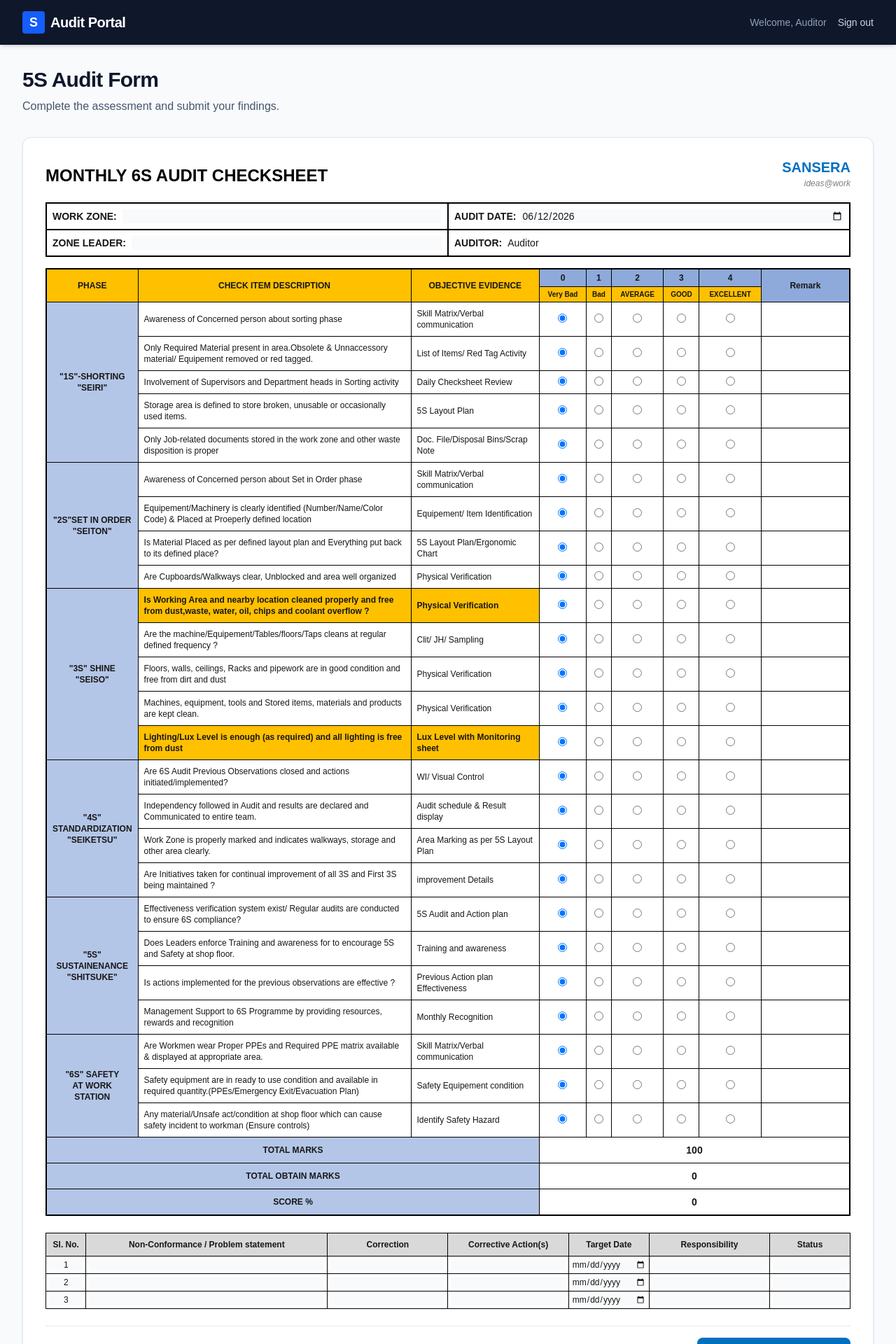
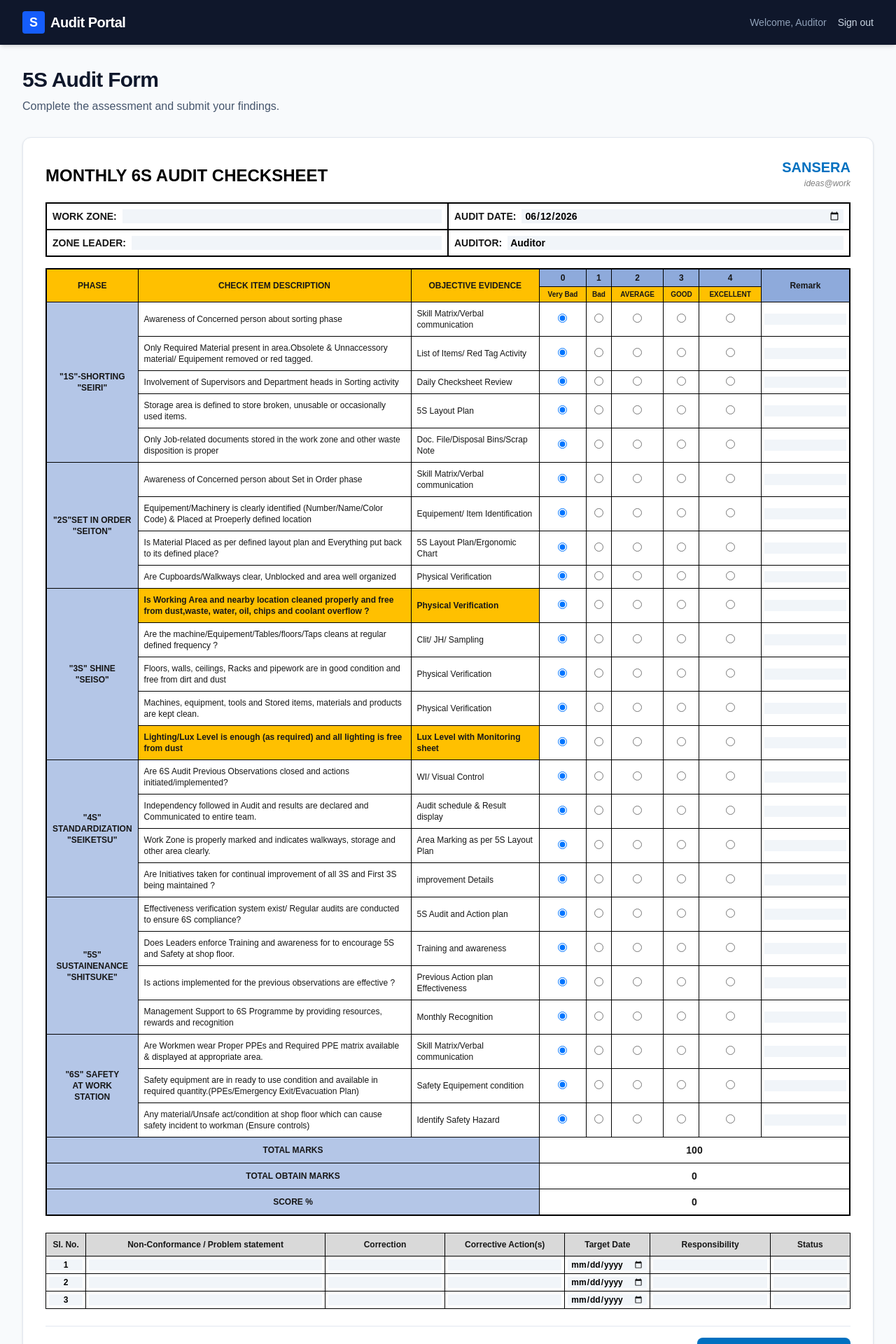
Before and after one commit to yashgpt9/conver_report, a Next.js app: page /audit in a window 1280 px wide. Shown: the top 1920 px of the page at 70% size. Built offline with nearby package versions, Linux system fonts and the light colour scheme; no server answers.

Commit message:
fix: input text darkness and logout redirect

```diff
--- a/src/app/api/auth/logout/route.ts
+++ b/src/app/api/auth/logout/route.ts
@@ -7,8 +7,8 @@ export async function POST() {
   return NextResponse.json({ success: true });
 }
 
-export async function GET() {
+export async function GET(request: Request) {
   const cookieStore = await cookies();
   cookieStore.delete('session');
-  return NextResponse.redirect(new URL('/login', process.env.NEXTAUTH_URL || 'http://localhost:3000'));
+  return NextResponse.redirect(new URL('/login', request.url));
 }
--- a/src/app/audit/AuditFormClient.tsx
+++ b/src/app/audit/AuditFormClient.tsx
@@ -136,19 +136,19 @@ export default function AuditFormClient({ auditorName }: { auditorName: string }
       <div className="grid grid-cols-1 sm:grid-cols-2 text-sm border border-black mb-4">
         <div className="border border-black p-2 font-bold flex gap-2">
           <span className="whitespace-nowrap">WORK ZONE:</span>
-          <input required type="text" value={workZone} onChange={e => setWorkZone(e.target.value)} className="font-normal w-full outline-none bg-slate-50 focus:bg-white" />
+          <input required type="text" value={workZone} onChange={e => setWorkZone(e.target.value)} className="text-black font-bold w-full outline-none bg-slate-100 focus:bg-white px-1" />
         </div>
         <div className="border border-black p-2 font-bold flex gap-2">
           <span className="whitespace-nowrap">AUDIT DATE:</span>
-          <input required type="date" value={auditDate} onChange={e => setAuditDate(e.target.value)} className="font-normal w-full outline-none bg-slate-50 focus:bg-white" />
+          <input required type="date" value={auditDate} onChange={e => setAuditDate(e.target.value)} className="text-black font-bold w-full outline-none bg-slate-100 focus:bg-white px-1" />
         </div>
         <div className="border border-black p-2 font-bold flex gap-2">
           <span className="whitespace-nowrap">ZONE LEADER:</span>
-          <input required type="text" value={zoneLeader} onChange={e => setZoneLeader(e.target.value)} className="font-normal w-full outline-none bg-slate-50 focus:bg-white" />
+          <input required type="text" value={zoneLeader} onChange={e => setZoneLeader(e.target.value)} className="text-black font-bold w-full outline-none bg-slate-100 focus:bg-white px-1" />
         </div>
         <div className="border border-black p-2 font-bold flex gap-2">
           <span className="whitespace-nowrap">AUDITOR:</span>
-          <span className="font-normal w-full">{auditorName}</span>
+          <span className="text-black font-bold w-full bg-slate-100 px-1">{auditorName}</span>
         </div>
       </div>
 
@@ -198,7 +198,7 @@ export default function AuditFormClient({ auditorName }: { auditorName: string }
                       </td>
                     ))}
                     <td className="border border-black p-1">
-                      <input type="text" className="w-full text-xs outline-none bg-transparent" />
+                      <input type="text" className="w-full text-xs text-black font-bold outline-none bg-slate-100 focus:bg-white px-1" />
                     </td>
                   </tr>
                 );
@@ -237,13 +237,13 @@ export default function AuditFormClient({ auditorName }: { auditorName: string }
           <tbody>
             {actionPlan.map((ap, idx) => (
               <tr key={idx}>
-                <td className="border border-black p-1"><input value={ap.slNo} onChange={e => handleActionPlanChange(idx, 'slNo', e.target.value)} className="w-full text-xs outline-none bg-slate-50 focus:bg-white text-center" /></td>
-                <td className="border border-black p-1"><input value={ap.nonConformance} onChange={e => handleActionPlanChange(idx, 'nonConformance', e.target.value)} className="w-full text-xs outline-none bg-slate-50 focus:bg-white" /></td>
-                <td className="border border-black p-1"><input value={ap.correction} onChange={e => handleActionPlanChange(idx, 'correction', e.target.value)} className="w-full text-xs outline-none bg-slate-50 focus:bg-white" /></td>
-                <td className="border border-black p-1"><input value={ap.correctiveAction} onChange={e => handleActionPlanChange(idx, 'correctiveAction', e.target.value)} className="w-full text-xs outline-none bg-slate-50 focus:bg-white" /></td>
-                <td className="border border-black p-1"><input type="date" value={ap.targetDate} onChange={e => handleActionPlanChange(idx, 'targetDate', e.target.value)} className="w-full text-xs outline-none bg-slate-50 focus:bg-white" /></td>
-                <td className="border border-black p-1"><input value={ap.responsibility} onChange={e => handleActionPlanChange(idx, 'responsibility', e.target.value)} className="w-full text-xs outline-none bg-slate-50 focus:bg-white" /></td>
-                <td className="border border-black p-1"><input value={ap.status} onChange={e => handleActionPlanChange(idx, 'status', e.target.value)} className="w-full text-xs outline-none bg-slate-50 focus:bg-white" /></td>
+                <td className="border border-black p-1"><input value={ap.slNo} onChange={e => handleActionPlanChange(idx, 'slNo', e.target.value)} className="w-full text-xs text-black font-bold outline-none bg-slate-100 focus:bg-white text-center px-1" /></td>
+                <td className="border border-black p-1"><input value={ap.nonConformance} onChange={e => handleActionPlanChange(idx, 'nonConformance', e.target.value)} className="w-full text-xs text-black font-bold outline-none bg-slate-100 focus:bg-white px-1" /></td>
+                <td className="border border-black p-1"><input value={ap.correction} onChange={e => handleActionPlanChange(idx, 'correction', e.target.value)} className="w-full text-xs text-black font-bold outline-none bg-slate-100 focus:bg-white px-1" /></td>
+                <td className="border border-black p-1"><input value={ap.correctiveAction} onChange={e => handleActionPlanChange(idx, 'correctiveAction', e.target.value)} className="w-full text-xs text-black font-bold outline-none bg-slate-100 focus:bg-white px-1" /></td>
+                <td className="border border-black p-1"><input type="date" value={ap.targetDate} onChange={e => handleActionPlanChange(idx, 'targetDate', e.target.value)} className="w-full text-xs text-black font-bold outline-none bg-slate-100 focus:bg-white px-1" /></td>
+                <td className="border border-black p-1"><input value={ap.responsibility} onChange={e => handleActionPlanChange(idx, 'responsibility', e.target.value)} className="w-full text-xs text-black font-bold outline-none bg-slate-100 focus:bg-white px-1" /></td>
+                <td className="border border-black p-1"><input value={ap.status} onChange={e => handleActionPlanChange(idx, 'status', e.target.value)} className="w-full text-xs text-black font-bold outline-none bg-slate-100 focus:bg-white px-1" /></td>
               </tr>
             ))}
           </tbody>
```
